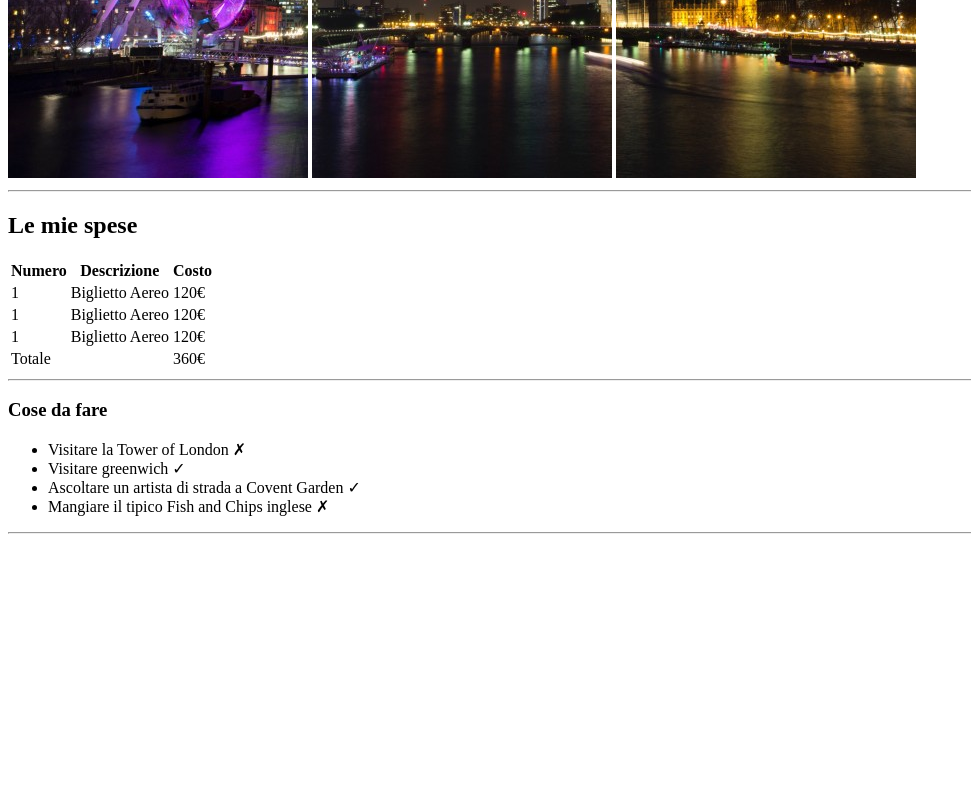
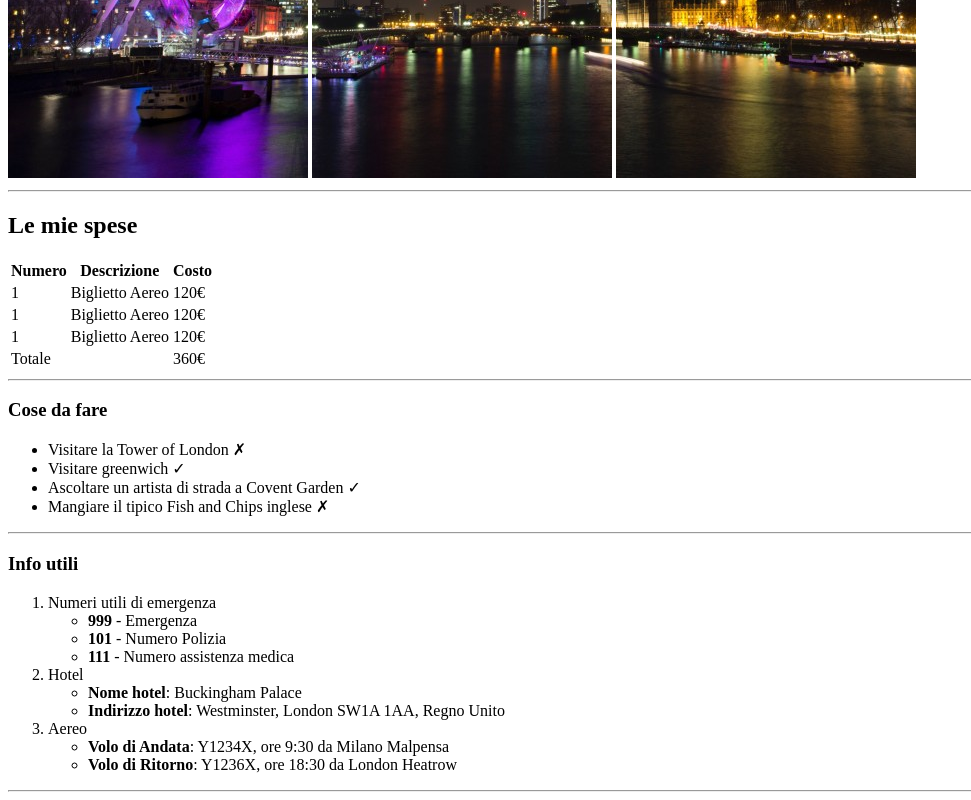
Before and after one commit to Kio-dev-it/html-london-trip, a plain HTML site: page index.html in a window 1280 px wide. Shown: the part 502-1302 px from the top of the page, without its empty margins (0-971 px from the left). Before the commit the page ends 1044 px from the top, so only its background shows below. Drawn offline with Linux system fonts and the light colour scheme.

Commit message:
Added info section

```diff
--- a/index.html
+++ b/index.html
@@ -92,8 +92,42 @@
 
             <!-- info-->
             <section>
+                <h3>Info utili</h3>
 
+                <!-- lista info numerata -->
+                <ol>
+                    <li>Numeri utili di emergenza
+                        <!-- lista numeri di telefono-->
+                        <ul>
+                            <li><strong>999</strong> - Emergenza</li>
+                            <li><strong>101</strong> - Numero Polizia</li>
+                            <li><strong>111</strong> - Numero assistenza medica</li>
+                        </ul>
+                        <!-- /lista numeri -->
 
+                    </li>
+
+                    <li>Hotel
+                        <!-- nome e indirizzo hotel -->
+                        <ul>
+                            <li><strong>Nome hotel</strong>: Buckingham Palace</li>
+                            <li><strong>Indirizzo hotel</strong>: Westminster, London SW1A 1AA, Regno Unito</li>
+                        </ul>
+                        <!-- nome e indirizzo hotel -->
+                    </li>
+
+                    <li>Aereo
+                        <!-- info voli -->
+                        <ul>
+                            <li><strong>Volo di Andata</strong>: Y1234X, ore 9:30 da Milano Malpensa</li>
+                            <li><strong>Volo di Ritorno</strong>: Y1236X, ore 18:30 da London Heatrow</li>
+                        </ul>
+                        <!-- /info voli -->
+                    </li>
+
+                </ol>
+                <!-- /lista info numerata -->
+                <hr>
             </section>
             <!-- /info-->
 
```
